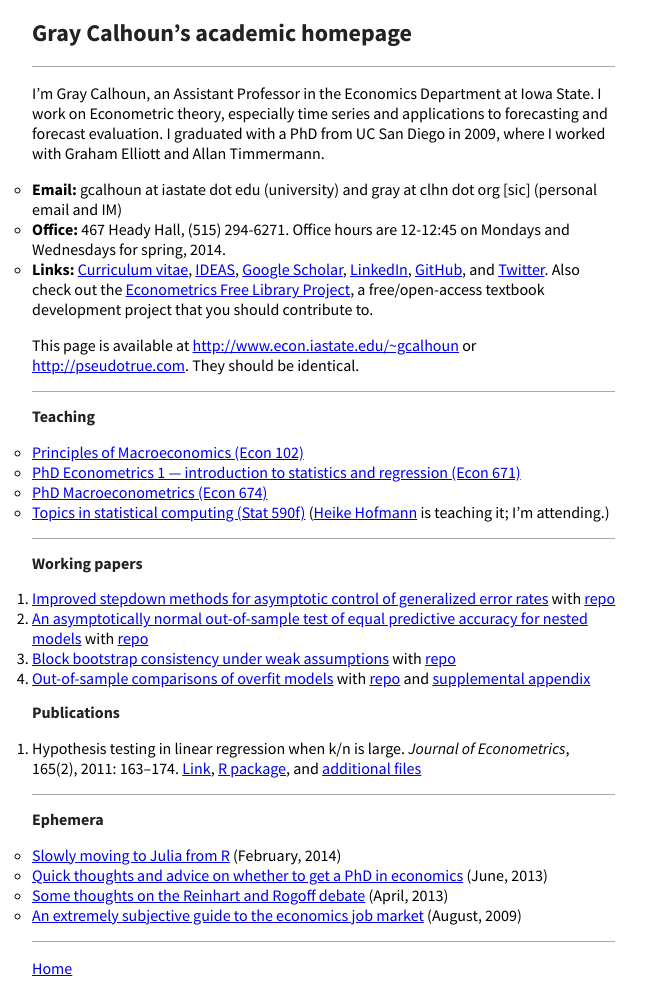
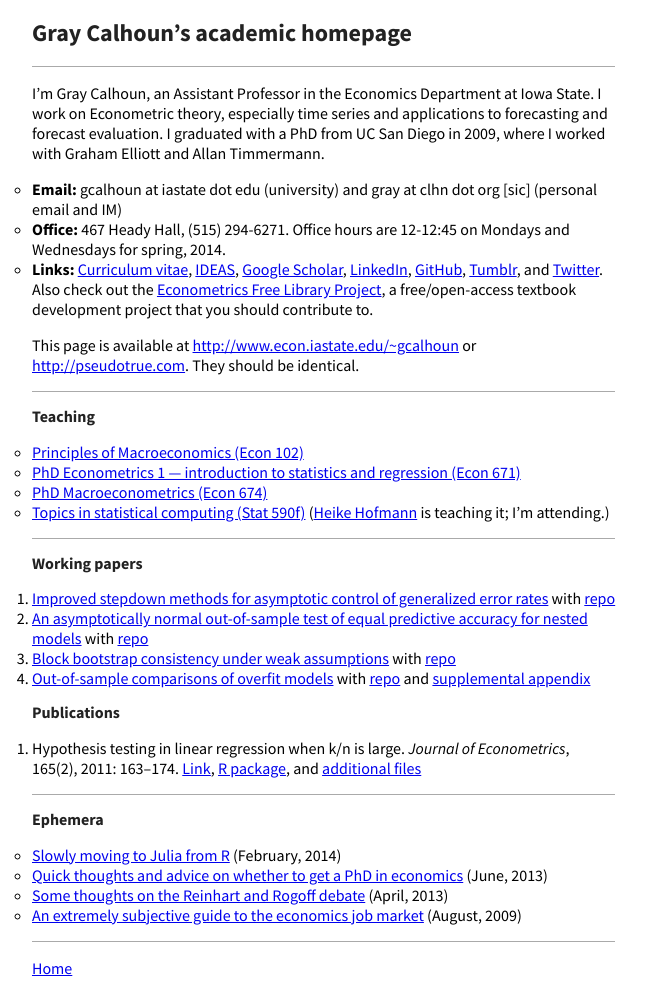
Before and after one commit to mmkuang/grayclhn.github.io, a Jekyll site: the page built from index.md, in a window 1280 px wide. Shown: the whole page, without its empty margins (0-664 px from the left). Built offline with Jekyll 4.4.1, drawn with Linux system fonts in a browser that asks for light colours; Markdown is read by kramdown in place of the engine named in the settings.

Commit message:
Add Tumblr link to homepage

```diff
--- a/index.md
+++ b/index.md
@@ -18,6 +18,7 @@ Elliott and Allan Timmermann.
   [Google Scholar](http://scholar.google.com/citations?hl=en&user=OS8d9ycAAAAJ),
   [LinkedIn](https://linkedin.com/in/grayclhn),
   [GitHub](https://github.com/grayclhn),
+  [Tumblr](http://gray.clhn.org),
   and [Twitter](https://twitter.com/grayclhn).
   Also check out the [Econometrics Free Library Project][EFLP],
   a free/open-access textbook development project that you
```
